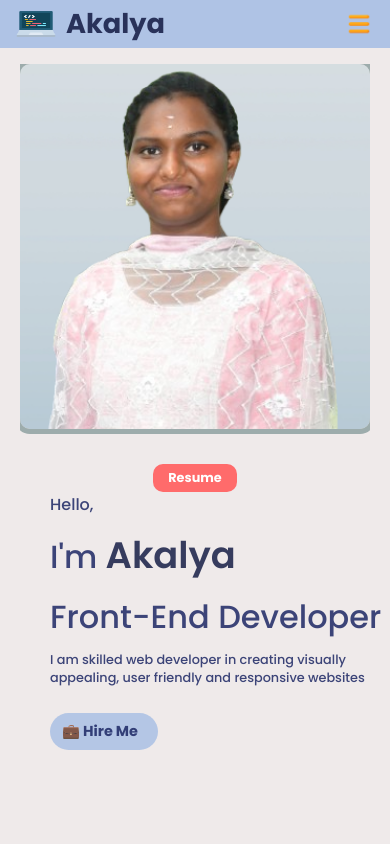
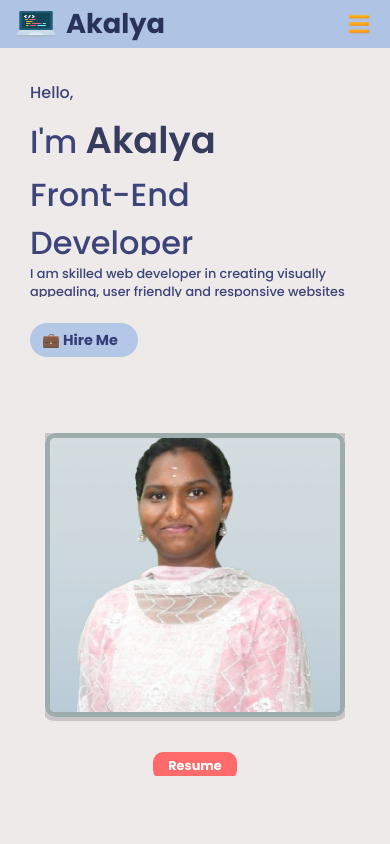
Before and after one commit to Arunthathi1705/porfolio, a React (Create React App) app: page / in a window 390 px wide. Shown: the top 844 px of the page. Built offline with nearby package versions, Linux system fonts and the light colour scheme.

Commit message:
initial commit of portfolio

```diff
--- a/src/styles/Home.css
+++ b/src/styles/Home.css
@@ -53,7 +53,6 @@
 .profileImage {
     object-fit: cover;
     width: 250px;
-
     border-radius: 10px;
     position: absolute;
     right: 100px;
@@ -106,9 +105,7 @@
     transition: all 0.3s ease;
 }
 
-
-
-@media screen and (max-width: 580px) {
+@media screen and (max-width:840px) {
     .home {
         display: flex;
         justify-content: center;
@@ -117,13 +114,64 @@
         padding: 20px
     }
 
+    .homeContainer {
+        display: flex;
+        flex-direction: column;
+        width: 100%;
+
+    }
+
+
+    .profileImage {
+        position: static;
+
+        width: 300px;
+        border-radius: 10px;
+        object-fit: cover;
+        border: 5px solid rgb(157, 172, 172);
+        margin-bottom: 20px;
+    }
+
     .imageSection {
-        position: static;
         display: flex;
         flex-direction: column;
         justify-content: center;
         align-items: center;
-        margin-bottom: 15rem;
+        position: static;
+    }
+
+    .homeContent {
+        position: static;
+        display: flex;
+        flex-direction: column;
+        text-align: start;
+        align-items: start;
+        margin: 80px 10px;
+    }
+
+    .resume {
+        position: static;
+        margin-top: 15px;
+    }
+
+}
+
+
+
+@media screen and (max-width: 580px) {
+
+    .home {
+        display: flex;
+        justify-content: center;
+        align-items: center;
+        flex-direction: column;
+        padding: 20px
+    }
+
+    .homeContainer {
+        display: flex;
+        flex-direction: column;
+        width: 100%;
 
     }
 
@@ -132,40 +180,28 @@
         display: flex;
         justify-content: center;
         align-items: center;
-        width: 350px;
+        width: 300px;
+        border-radius: 10px;
         object-fit: cover;
-        outline: 5px solid rgb(157, 172, 172);
+        border: 5px solid rgb(157, 172, 172);
         margin-bottom: 20px;
     }
 
-    .resume {
+    .imageSection {
+        display: flex;
+        flex-direction: column;
+        justify-content: center;
+        align-items: center;
         position: static;
-        margin-top: 15px;
-    }
-
-
-}
-
-@media screen and (max-width:340px) {
-
-    .profileImage {
-        width: 300px;
-        outline: 10px solid rgb(157, 172, 172);
-        position: static;
-        display: block;
-        margin: 0 auto;
-
     }
 
     .homeContent {
-        bottom: 30px;
-        left: 20px;
-    }
-
-
-    .homeText,
-    .homeName {
-        font-size: 1.5rem;
+        position: static;
+        display: flex;
+        flex-direction: column;
+        text-align: start;
+        align-items: start;
+        margin: 60px 10px;
     }
 
     .resume {
```
